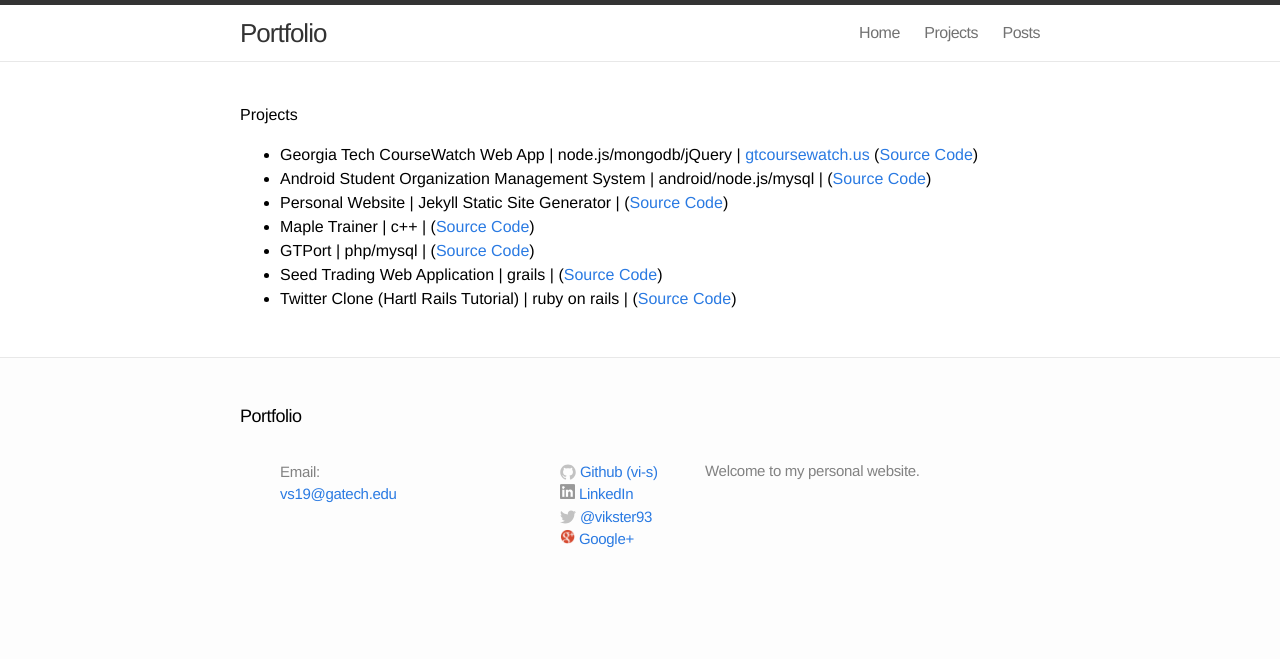
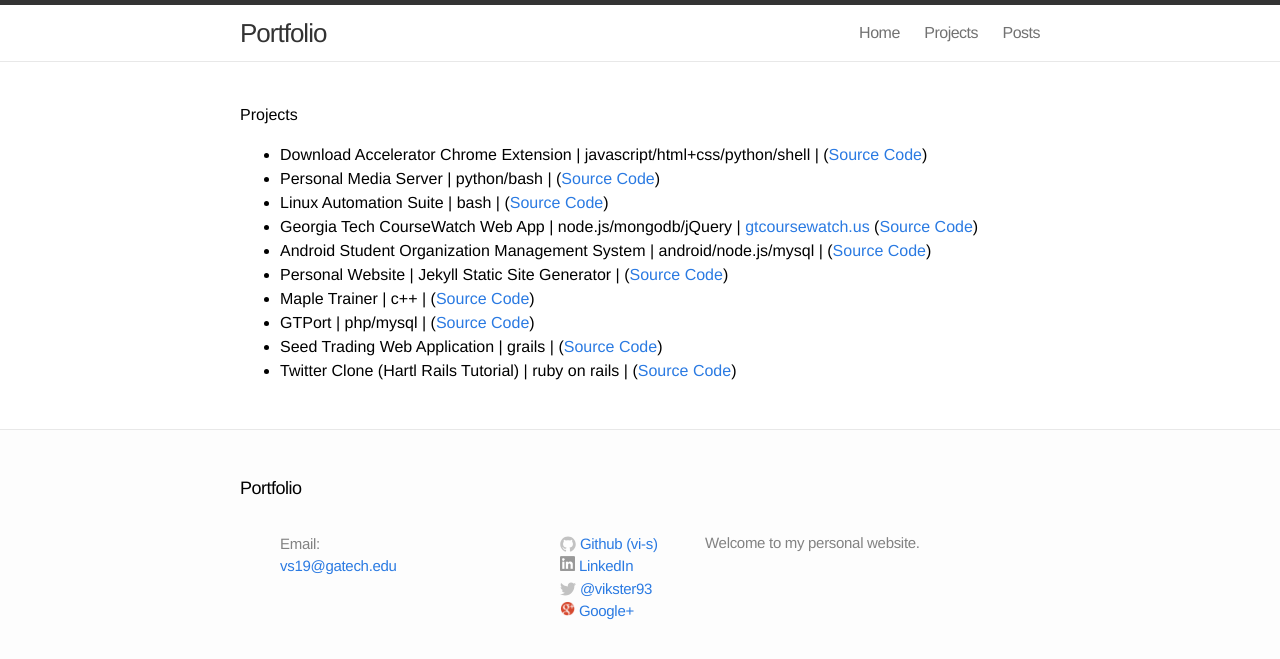
Before and after one commit to vi-s/vi-s.github.io, a Jekyll site: the page built from projects.md, in a window 1280 px wide. Shown: the top 659 px of the page. Built offline with Jekyll 4.4.1, drawn with Linux system fonts in a browser that asks for light colours.

Commit message:
updated projects list

```diff
--- a/projects.md
+++ b/projects.md
@@ -4,6 +4,12 @@ layout: default
 ---
 
 # Projects
+
+
+
+-	Download Accelerator Chrome Extension &#124; javascript/html+css/python/shell &#124; ([Source Code](https://github.com/vi-s/download-accelerator-chrome-extension))
+-	Personal Media Server &#124; python/bash &#124; ([Source Code](https://github.com/vi-s/personal-media-server))
+-	Linux Automation Suite &#124; bash &#124; ([Source Code](https://github.com/vi-s/Linux-Scripts))
 -	Georgia Tech CourseWatch Web App &#124; node.js/mongodb/jQuery &#124; [gtcoursewatch.us](http://www.gtcoursewatch.us) ([Source Code](https://github.com/vi-s/gtcw))
 -	Android Student Organization Management System &#124; android/node.js/mysql &#124; ([Source Code](https://github.com/TeamStingers/StudentOrgManager))
 -	Personal Website &#124; Jekyll Static Site Generator &#124; ([Source Code](https://github.com/vi-s/vi-s.github.io))
```
